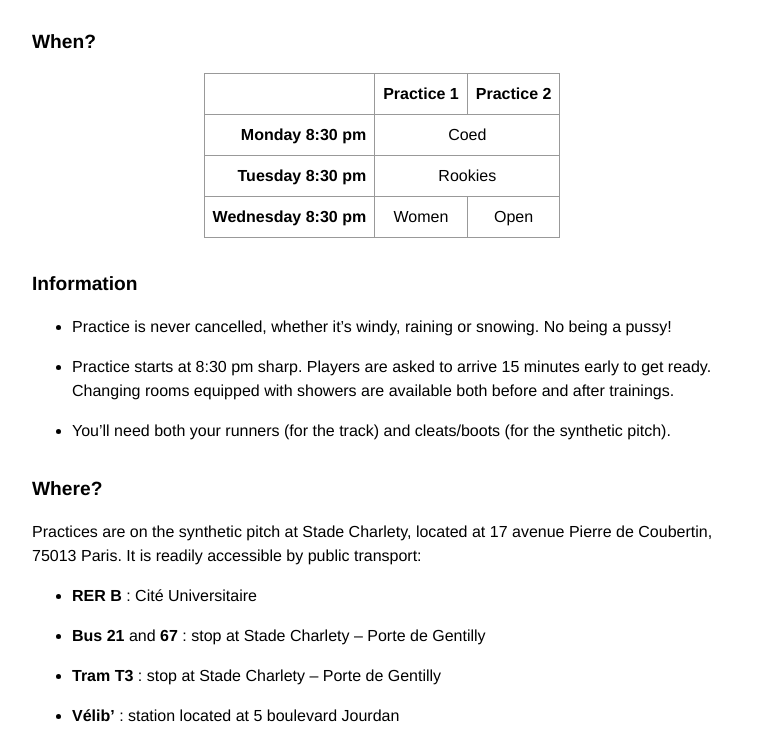
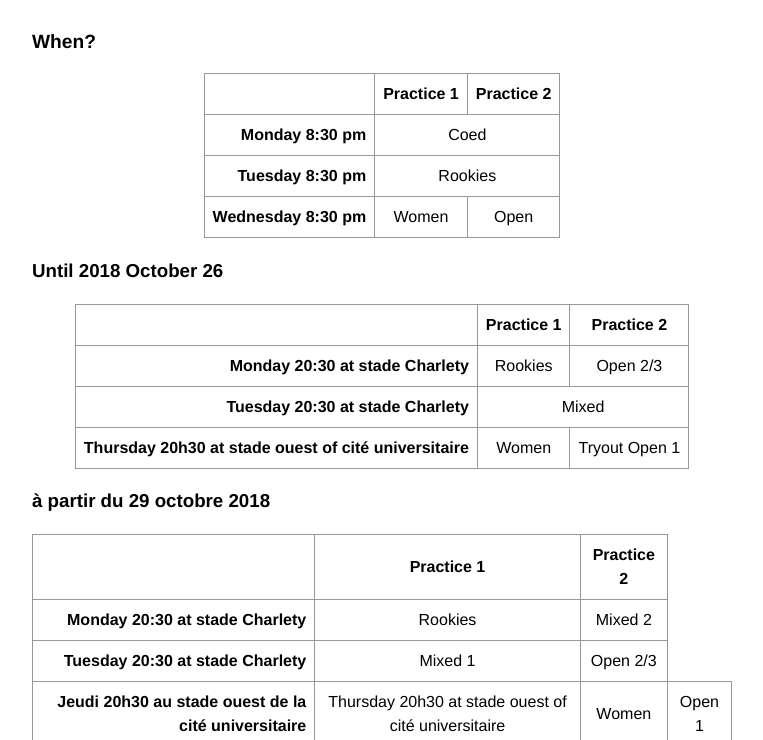
Before and after one commit to ahouhpuc/ahouhpuc.github.io, a Jekyll site: the page built from practices.markdown, in a window 1280 px wide and 900 px high, scrolled down 693 px, cut to the strip 0-740 px from the top of the window. Shown: the whole strip, without its empty margins (258-1021 px from the left). Built offline with Jekyll 4.4.1, drawn with Linux system fonts in a browser that asks for light colours; some of the changed text lies outside the part shown.

Commit message:
maj entrainements en et fr

```diff
--- a/entraînements.markdown
+++ b/entraînements.markdown
@@ -81,5 +81,7 @@ Si tu veux nous rejoindre, nous t'invitons à nous contacter par email !
 
 <iframe id="charlety" src="https://www.google.com/maps/embed?pb=!1m14!1m8!1m3!1d2627.0851737938037!2d2.34429935!3d48.818436299999995!3m2!1i1024!2i768!4f13.1!3m3!1m2!1s0x47e6719e53149097%3A0x1d31aa0c9b73fd5!2s17+Avenue+Pierre+de+Coubertin!5e0!3m2!1sen!2s!4v1395597209687"></iframe>
 
-<p itemscope itemtype="http://schema.org/StadiumOrArena">Les entraînements du jeudi ont lieu sur le terrain stade ouest de la cité universitaire
+<p itemscope itemtype="http://schema.org/StadiumOrArena">Les entraînements du
+jeudi ont lieu sur le terrain stade ouest de la cité universitaire. L'accès se
+fait par la rue André Rivoire.
 </p>
--- a/practices.markdown
+++ b/practices.markdown
@@ -35,6 +35,55 @@ During the rest of the year however practices are restricted to team members onl
   </tr>
 </table>
 
+### Until 2018 October 26
+
+<table>
+  <tr>
+    <td></td>
+    <td>Practice 1</td>
+    <td>Practice 2</td>
+  </tr>
+  <tr>
+    <td>Monday 20:30 at stade Charlety</td>
+    <td>Rookies</td>
+    <td>Open 2/3</td>
+  </tr>
+  <tr>
+    <td>Tuesday 20:30 at stade Charlety</td>
+    <td colspan="2">Mixed</td>
+  </tr>
+  <tr>
+    <td>Thursday 20h30 at stade ouest of cité universitaire</td>
+    <td>Women</td>
+    <td>Tryout Open 1</td>
+  </tr>
+</table>
+
+### à partir du 29 octobre 2018
+
+<table>
+  <tr>
+    <td></td>
+    <td>Practice 1</td>
+    <td>Practice 2</td>
+  </tr>
+  <tr>
+    <td>Monday 20:30 at stade Charlety</td>
+    <td>Rookies</td>
+    <td>Mixed 2</td>
+  </tr>
+  <tr>
+    <td>Tuesday 20:30 at stade Charlety</td>
+    <td>Mixed 1</td>
+    <td>Open 2/3</td>
+  </tr>
+  <tr>
+    <td>Jeudi 20h30 au stade ouest de la cité universitaire</td>
+    <td>Thursday 20h30 at stade ouest of cité universitaire</td>
+    <td>Women</td>
+    <td>Open 1</td>
+  </tr>
+</table>
 ## Information
 
 * Practice is never cancelled, whether it’s windy, raining or snowing. No being a pussy!
@@ -51,3 +100,6 @@ During the rest of the year however practices are restricted to team members onl
 * **Vélib'** : station located at 5 boulevard Jourdan
 
 <iframe id="charlety" src="https://www.google.com/maps/embed?pb=!1m14!1m8!1m3!1d2627.0851737938037!2d2.34429935!3d48.818436299999995!3m2!1i1024!2i768!4f13.1!3m3!1m2!1s0x47e6719e53149097%3A0x1d31aa0c9b73fd5!2s17+Avenue+Pierre+de+Coubertin!5e0!3m2!1sen!2s!4v1395597209687"></iframe>
+
+<p itemscope itemtype="http://schema.org/StadiumOrArena">Thursday's trainings take place at Stade Ouest of Cité Universitaire. The entrance is located at André Rivoire street.
+</p>
```
